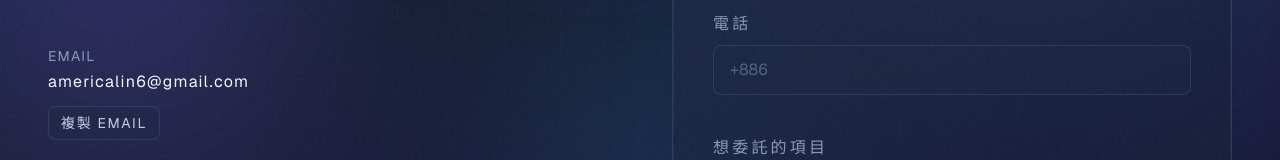
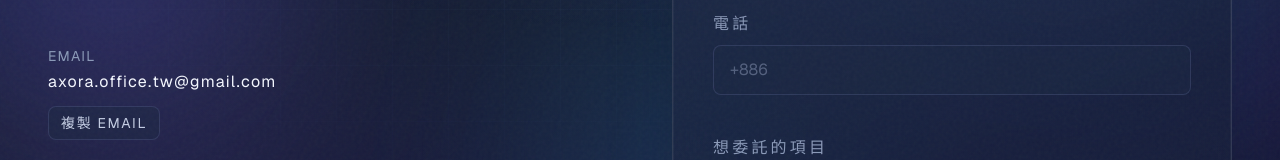
Before and after one commit to americalin6-spec/a-nex-website, a Next.js app: page /contact in a window 1280 px wide. Shown: the part 439-599 px from the top of the page. Built offline with nearby package versions, Linux system fonts and the light colour scheme; no server answers.

Commit message:
Update contact email display to a fixed address on the contact page

```diff
--- a/app/components/contact/contact-info-actions.tsx
+++ b/app/components/contact/contact-info-actions.tsx
@@ -17,6 +17,8 @@ const copyBtnClass =
 
 const addLineBtnClass =
   "rounded-lg bg-[#06C755] px-3 py-1.5 font-mono text-sm uppercase tracking-[0.12em] text-white transition-all duration-300 hover:brightness-110";
+
+const CONTACT_PAGE_DISPLAY_EMAIL = "axora.office.tw@gmail.com";
 
 export function ContactEmailActions({ variant = "page" }: ContactInfoActionsProps) {
   const { t } = useLanguage();
@@ -58,7 +60,7 @@ export function ContactEmailActions({ variant = "page" }: ContactInfoActionsProp
         href={`mailto:${email}`}
         className="mt-1 block text-base lowercase text-foreground transition-opacity hover:opacity-60"
       >
-        {email}
+        {CONTACT_PAGE_DISPLAY_EMAIL}
       </a>
       <button
         type="button"
```
